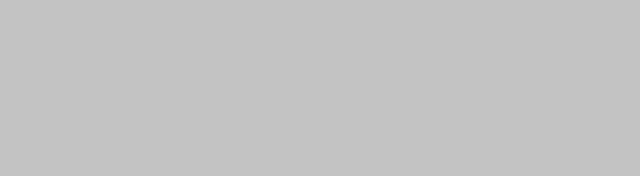
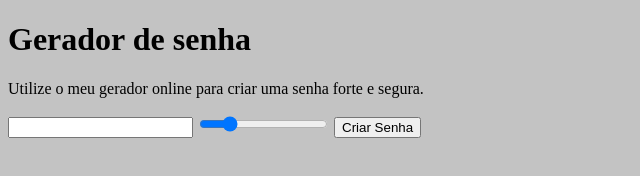
Before and after one commit to Carecsnay/SecurePass, a plain HTML site: page index.html in a window 1280 px wide. Shown: the whole page, without its empty margins (0-640 px from the left). Drawn offline with Linux system fonts and the light colour scheme.

Commit message:
Feat: HTML estruture.

```diff
--- a/index.html
+++ b/index.html
@@ -10,8 +10,13 @@
 </head>
 
 <body>
+    <h1>Gerador de senha</h1>
+    <p>Utilize o meu gerador online para criar uma senha forte e segura.</p>
 
+    <input type="text" name="password" id="password"/>
+    <input type="range" name="password-length" id="password-length" value="16" min="4" max="64"/>
 
+    <button>Criar Senha</button>
     <script type="text/javascript" src="./src/js/main.js">
     </script>
 </body>
```
